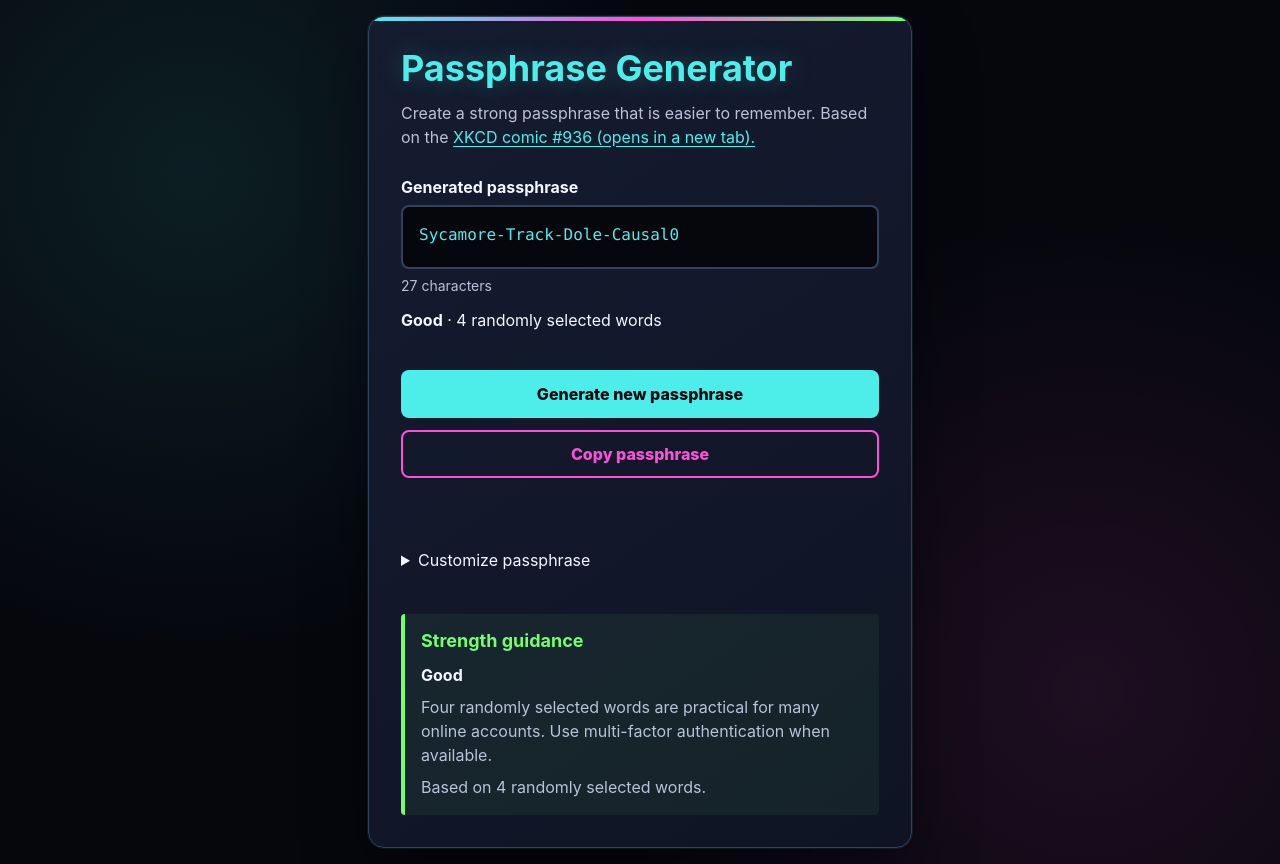
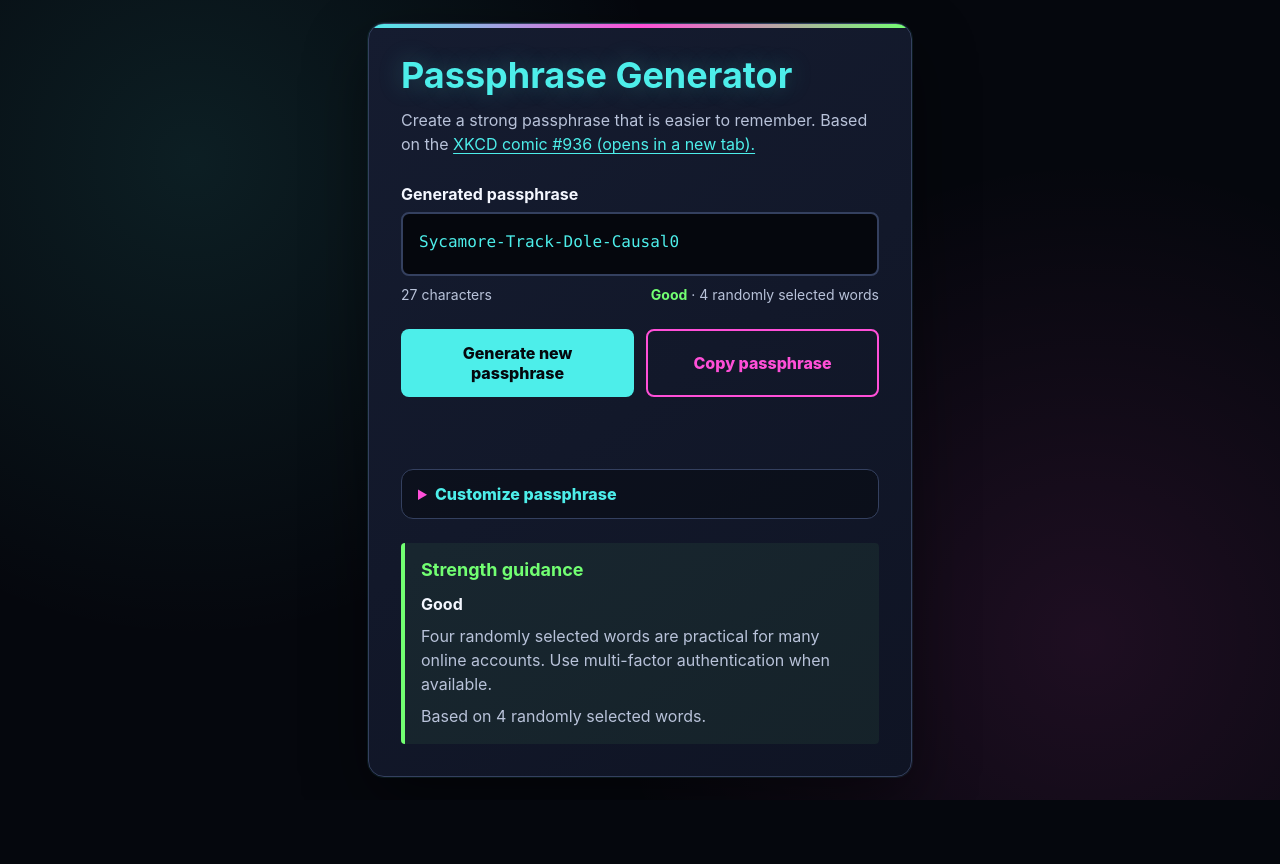
Before and after one commit to loridk/passphrase-generator-web, a React (Vite) app: page / in a window 1280 px wide. After the commit the page ends 800 px from the top, so only its background shows below. Built offline with nearby package versions, Linux system fonts and the light colour scheme.

Commit message:
Clean up styling

```diff
--- a/src/App.css
+++ /dev/null
@@ -1,237 +0,0 @@
-.app {
-  position: relative;
-  width: min(100%, 34rem);
-  padding: clamp(1.25rem, 5vw, 2rem);
-  overflow: hidden;
-  background: linear-gradient(
-    145deg,
-    var(--color-surface-raised),
-    var(--color-surface)
-  );
-  border: 1px solid var(--color-border);
-  border-radius: 1rem;
-  box-shadow:
-    0 0 0 1px rgb(77 238 234 / 8%),
-    0 1.5rem 4rem rgb(0 0 0 / 45%);
-}
-
-.app::before {
-  position: absolute;
-  inset: 0 0 auto;
-  height: 0.25rem;
-  background: linear-gradient(
-    90deg,
-    var(--color-cyan),
-    var(--color-pink),
-    var(--color-green)
-  );
-  content: "";
-}
-
-.app h1 {
-  margin: 0;
-  color: var(--color-cyan);
-  font-size: clamp(1.75rem, 5vw, 2.25rem);
-  line-height: 1.1;
-  text-shadow: 0 0 1.5rem rgb(77 238 234 / 25%);
-}
-
-.app-intro {
-  margin: 0.75rem 0 1.75rem;
-  color: var(--color-text-muted);
-  line-height: 1.5;
-}
-
-.app a {
-  color: var(--color-cyan);
-  text-underline-offset: 0.2em;
-}
-
-.app a:hover {
-  text-decoration-thickness: 0.15em;
-}
-
-.generator {
-  display: grid;
-  gap: 1.5rem;
-}
-
-.action-group {
-  display: grid;
-  gap: 0.75rem;
-}
-
-.settings-panel summary {
-  margin-bottom: 1.25rem;
-}
-
-.settings-form {
-  display: grid;
-  gap: 1.25rem;
-}
-
-.settings-form fieldset {
-  min-width: 0;
-  margin: 0;
-  padding: 0;
-  border: 0;
-}
-
-.settings-form legend {
-  margin-bottom: 1.25rem;
-  padding: 0;
-  color: var(--color-pink);
-  font-size: 1.125rem;
-  font-weight: 700;
-}
-
-.field {
-  display: grid;
-  gap: 0.5rem;
-  margin-block: 1rem;
-}
-
-.field > label:not(.checkbox-field) {
-  color: var(--color-text);
-  font-weight: 700;
-}
-
-.field select,
-.field input[type="text"] {
-  width: 100%;
-  min-height: 44px;
-  padding: 0.625rem 0.75rem;
-  color: var(--color-text);
-  background: var(--color-background);
-  border: 2px solid var(--color-border);
-  border-radius: 0.5rem;
-}
-
-.field select:hover,
-.field input[type="text"]:hover {
-  border-color: var(--color-cyan);
-}
-
-.field p {
-  margin: 0;
-  color: var(--color-text-muted);
-  font-size: 0.875rem;
-  line-height: 1.5;
-}
-
-.checkbox-field {
-  display: flex;
-  gap: 0.75rem;
-  align-items: center;
-  min-height: 44px;
-  color: var(--color-text);
-  font-weight: 650;
-  cursor: pointer;
-}
-
-.checkbox-field input {
-  flex: 0 0 auto;
-  width: 1.25rem;
-  height: 1.25rem;
-  margin: 0;
-  accent-color: var(--color-cyan);
-}
-
-.button {
-  width: 100%;
-  min-height: 44px;
-  padding: 0.75rem 1rem;
-  border: 2px solid transparent;
-  border-radius: 0.5rem;
-  font-weight: 800;
-}
-
-.button--primary {
-  color: var(--color-background);
-  background: var(--color-cyan);
-}
-
-.button--secondary {
-  color: var(--color-pink);
-  background: transparent;
-  border-color: var(--color-pink);
-}
-
-.button--primary:hover {
-  background: var(--color-green);
-}
-
-.button--secondary:hover {
-  color: var(--color-background);
-  background: var(--color-pink);
-}
-
-.result {
-  display: grid;
-  gap: 0.5rem;
-}
-
-.result label {
-  color: var(--color-text);
-  font-weight: 700;
-}
-
-.passphrase-output {
-  display: block;
-  width: 100%;
-  min-height: 4rem;
-  padding: 1rem;
-  overflow-wrap: anywhere;
-  color: var(--color-cyan);
-  background: var(--color-background);
-  border: 2px solid var(--color-border);
-  border-radius: 0.5rem;
-  font-family:
-    ui-monospace, SFMono-Regular, Consolas, "Liberation Mono", monospace;
-  font-size: 1rem;
-  line-height: 1.5;
-  user-select: all;
-}
-
-#passphrase-length {
-  margin: 0;
-  color: var(--color-text-muted);
-  font-size: 0.875rem;
-}
-
-.strength {
-  padding: 1rem;
-  background: rgb(114 255 114 / 6%);
-  border-inline-start: 0.25rem solid var(--color-green);
-  border-radius: 0.25rem;
-}
-
-.strength h2 {
-  margin: 0 0 0.75rem;
-  color: var(--color-green);
-  font-size: 1.125rem;
-}
-
-.strength p {
-  margin: 0.5rem 0 0;
-  color: var(--color-text-muted);
-  line-height: 1.5;
-}
-
-.strength strong {
-  color: var(--color-text);
-}
-
-.status-message {
-  min-height: 1.5rem;
-  margin: 0;
-  color: var(--color-green);
-  line-height: 1.5;
-}
-
-@media (max-width: 30rem) {
-  .app {
-    padding: 1.25rem;
-    border-radius: 0.75rem;
-  }
-}
--- a/src/App.jsx
+++ b/src/App.jsx
@@ -3,7 +3,7 @@ import generatePassphrase from "./core/generatePassphrase.js";
 import getStrengthGuidance from "./core/getStrengthGuidance.js";
 import words from "./data/words.js";
 import copyToClipboard from "./platform/copyToClipboard.js";
-import "./App.css";
+import "./App.scss";
 
 const DEFAULT_MINIMUM_WORDS = 4;
 const DEFAULT_MINIMUM_LENGTH = 20;
--- /dev/null
+++ b/src/App.scss
@@ -0,0 +1,292 @@
+.app {
+  position: relative;
+  width: min(100%, 34rem);
+  padding: clamp(1.25rem, 5vw, 2rem);
+  overflow: hidden;
+  background: linear-gradient(
+    145deg,
+    var(--color-surface-raised),
+    var(--color-surface)
+  );
+  border: 1px solid var(--color-border);
+  border-radius: 1rem;
+  box-shadow:
+    0 0 0 1px rgb(77 238 234 / 8%),
+    0 1.5rem 4rem rgb(0 0 0 / 45%);
+
+  &::before {
+    position: absolute;
+    inset: 0 0 auto;
+    height: 0.25rem;
+    background: linear-gradient(
+      90deg,
+      var(--color-cyan),
+      var(--color-pink),
+      var(--color-green)
+    );
+    content: "";
+  }
+
+  h1 {
+    margin: 0;
+    color: var(--color-cyan);
+    font-size: clamp(1.75rem, 5vw, 2.25rem);
+    line-height: 1.1;
+    text-shadow: 0 0 1.5rem rgb(77 238 234 / 25%);
+  }
+
+  a {
+    color: var(--color-cyan);
+    text-underline-offset: 0.2em;
+  }
+}
+
+.app-intro {
+  margin: 0.75rem 0 1.75rem;
+  color: var(--color-text-muted);
+  line-height: 1.5;
+}
+
+.generator {
+  display: grid;
+  gap: 1.5rem;
+}
+
+/* Buttons */
+.button {
+  width: 100%;
+  min-height: 44px;
+  padding: 0.75rem 1rem;
+  border: 2px solid transparent;
+  border-radius: 0.5rem;
+  font-weight: 800;
+}
+
+.button--primary {
+  color: var(--color-background);
+  background: var(--color-cyan);
+}
+
+.button--secondary {
+  color: var(--color-pink);
+  background: transparent;
+  border-color: var(--color-pink);
+}
+
+.action-group {
+  display: grid;
+  grid-template-columns: 1fr 1fr;
+  gap: 0.75rem;
+}
+
+/* Result */
+.result {
+  display: grid;
+  gap: 0.5rem;
+
+  > label {
+    color: var(--color-text);
+    font-weight: 700;
+  }
+}
+
+.passphrase-output {
+  display: block;
+  width: 100%;
+  min-height: 4rem;
+  padding: 1rem;
+  overflow-wrap: anywhere;
+  color: var(--color-cyan);
+  background: var(--color-background);
+  border: 2px solid var(--color-border);
+  border-radius: 0.5rem;
+  font-family:
+    ui-monospace, SFMono-Regular, Consolas, "Liberation Mono", monospace;
+  font-size: 1rem;
+  line-height: 1.5;
+  user-select: all;
+}
+
+.result-meta {
+  display: flex;
+  flex-wrap: wrap;
+  gap: 0.5rem 1rem;
+  justify-content: space-between;
+
+  p {
+    margin: 0;
+    color: var(--color-text-muted);
+    font-size: 0.875rem;
+    line-height: 1.5;
+  }
+}
+
+#strength-summary {
+  strong {
+    color: var(--color-green);
+  }
+}
+
+/* Status */
+.status-message {
+  min-height: 1.5rem;
+  margin: 0;
+  color: var(--color-green);
+  line-height: 1.5;
+}
+
+/* Settings disclosure */
+.settings-panel {
+  overflow: hidden;
+  background: rgb(5 7 13 / 45%);
+  border: 1px solid var(--color-border);
+  border-radius: 0.75rem;
+
+  summary {
+    min-height: 44px;
+    padding: 0.875rem 1rem;
+    color: var(--color-cyan);
+    font-weight: 800;
+    cursor: pointer;
+
+    &::marker {
+      color: var(--color-pink);
+    }
+  }
+
+  &[open] {
+    summary {
+      border-bottom: 1px solid var(--color-border);
+    }
+  }
+}
+
+/* Settings form */
+.settings-form {
+  display: grid;
+  gap: 1.25rem;
+  padding: 1rem;
+
+  fieldset {
+    min-width: 0;
+    margin: 0;
+    padding: 0;
+    border: 0;
+  }
+
+  legend {
+    margin-bottom: 0.75rem;
+    padding: 0;
+    color: var(--color-pink);
+    font-size: 1.125rem;
+    font-weight: 700;
+  }
+}
+
+.field {
+  display: grid;
+  gap: 0.5rem;
+  margin-block: 1rem;
+
+  > label:not(.checkbox-field) {
+    color: var(--color-text);
+    font-weight: 700;
+  }
+
+  select,
+  input[type="text"] {
+    width: 100%;
+    min-height: 44px;
+    padding: 0.625rem 0.75rem;
+    color: var(--color-text);
+    background: var(--color-background);
+    border: 2px solid var(--color-border);
+    border-radius: 0.5rem;
+  }
+
+  p {
+    margin: 0;
+    color: var(--color-text-muted);
+    font-size: 0.875rem;
+    line-height: 1.5;
+  }
+}
+
+.checkbox-field {
+  display: flex;
+  gap: 0.75rem;
+  align-items: center;
+  min-height: 44px;
+  color: var(--color-text);
+  font-weight: 650;
+  cursor: pointer;
+
+  input {
+    flex: 0 0 auto;
+    width: 1.25rem;
+    height: 1.25rem;
+    margin: 0;
+    accent-color: var(--color-cyan);
+  }
+}
+
+/* Strength details */
+.strength {
+  padding: 1rem;
+  background: rgb(114 255 114 / 6%);
+  border-inline-start: 0.25rem solid var(--color-green);
+  border-radius: 0.25rem;
+
+  h2 {
+    margin: 0 0 0.75rem;
+    color: var(--color-green);
+    font-size: 1.125rem;
+  }
+
+  p {
+    margin: 0.5rem 0 0;
+    color: var(--color-text-muted);
+    line-height: 1.5;
+  }
+
+  strong {
+    color: var(--color-text);
+  }
+}
+
+/* Hover styles only for devices that support hovering */
+@media (hover: hover) {
+  .app a:hover {
+    text-decoration-thickness: 0.15em;
+  }
+
+  .button--primary:hover {
+    background: var(--color-green);
+  }
+
+  .button--secondary:hover {
+    color: var(--color-background);
+    background: var(--color-pink);
+  }
+
+  .field select:hover,
+  .field input[type="text"]:hover {
+    border-color: var(--color-cyan);
+  }
+}
+
+/* Narrow layouts and extension popup */
+@media (max-width: 30rem) {
+  .app {
+    padding: 1.25rem;
+    border-radius: 0.75rem;
+  }
+
+  .action-group {
+    grid-template-columns: 1fr;
+  }
+
+  .result-meta {
+    display: grid;
+  }
+}
```
